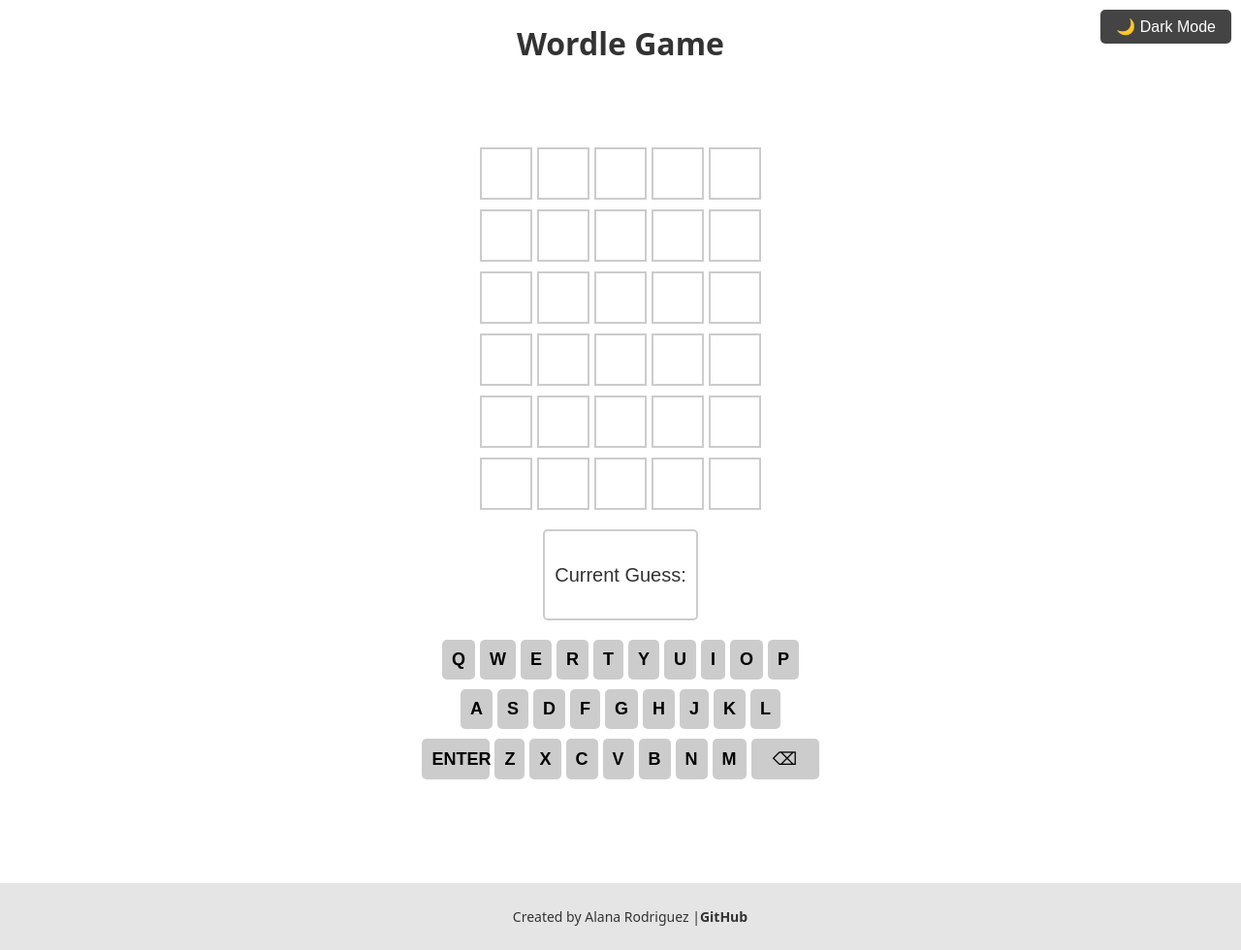
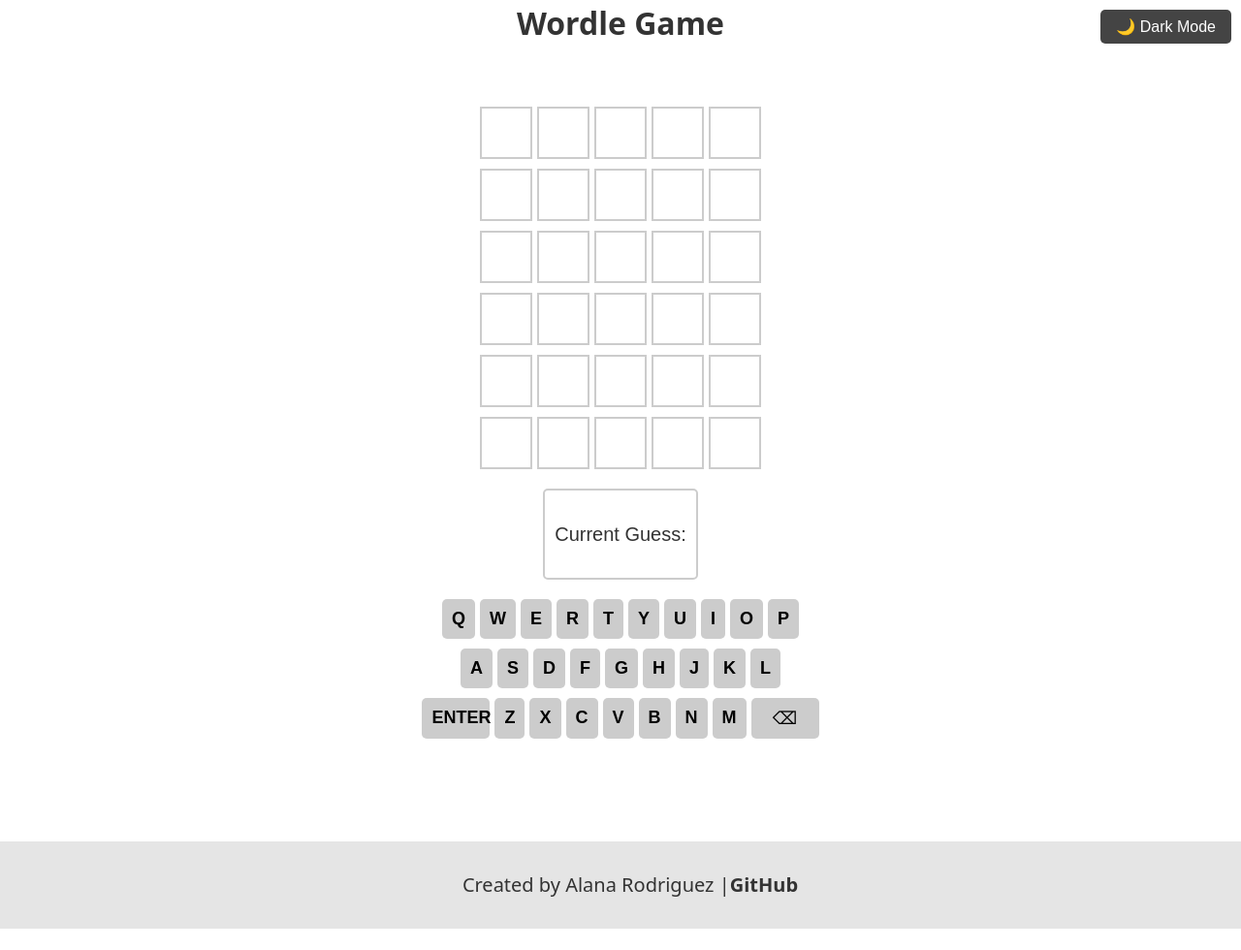
Before and after one commit to alanaainez/wordle-game, a React (Vite) app: page / in a window 1280 px wide. Shown: the whole page at 97% size. After the commit the page ends 958 px from the top, so only its background shows below. Built offline with nearby package versions, Linux system fonts and the light colour scheme.

Commit message:
git commit -m "Removed redundant styling"

```diff
--- a/src/App.css
+++ b/src/App.css
@@ -64,6 +64,7 @@ html.dark-mode, body.dark-mode, .app.dark-mode {
 
 h1 {
   text-align: center;
+  margin: 0;
 }
 
 .wordle-grid {
@@ -136,7 +137,7 @@ h1 {
   margin-top: 20px;
   padding: 10px;
   text-align: center;
-  font-size: 14px;
+  font-size: 20px;
   background-color: rgba(0, 0, 0, 0.1);
   color: inherit;
   width: 100%;
```
